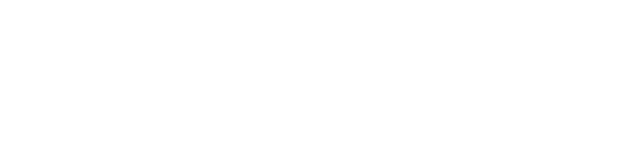
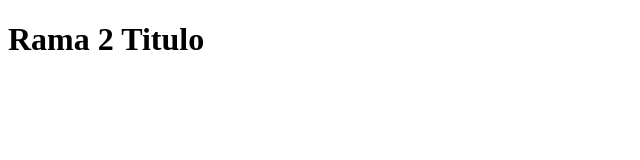
Before and after one commit to luisFWD/FWD-Test, a plain HTML site: page index.html in a window 1280 px wide. Shown: the whole page, without its empty margins (0-640 px from the left). Drawn offline with Linux system fonts and the light colour scheme.

Commit message:
Agrega Titulo rama2
decrip

```diff
--- a/index.html
+++ b/index.html
@@ -6,5 +6,7 @@
     <meta name="viewport" content="width=device-width, initial-scale=1.0" />
     <title>Document</title>
   </head>
-  <body></body>
+  <body>
+    <h1>Rama 2 Titulo</h1>
+  </body>
 </html>
```
